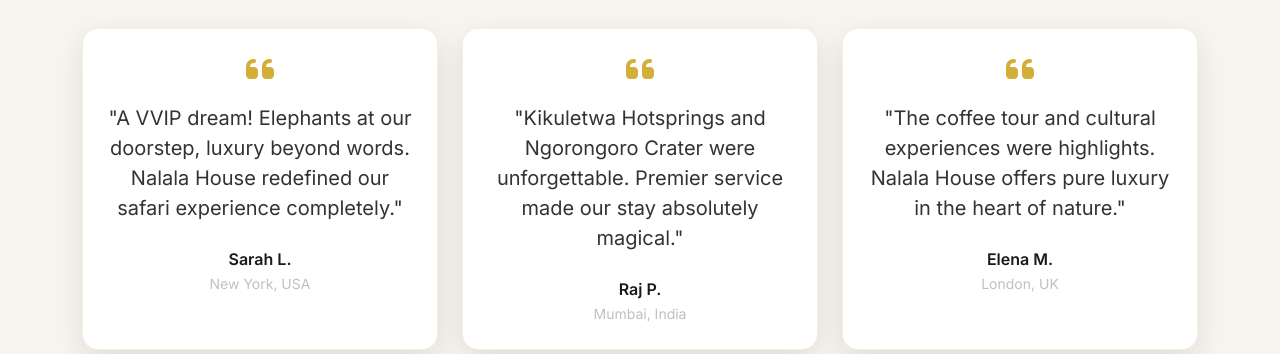
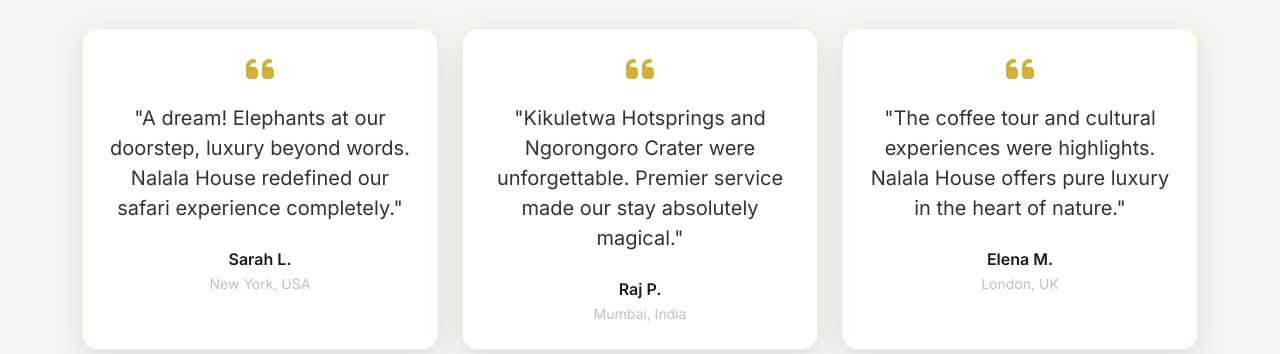
Before and after one commit to Barackwilliam/nalala, a Django app: page / in a window 1280 px wide. Shown: the part 3400-3754 px from the top of the page. Run offline with Django 5.2, Linux system fonts and the light colour scheme; data that the repository does not hold is empty.

Commit message:
first commit

```diff
--- a/templates/home.html
+++ b/templates/home.html
@@ -633,7 +633,7 @@
                     <div class="testimonial-icon mb-3">
                         <i class="fas fa-quote-left text-gold fa-2x"></i>
                     </div>
-                    <p class="testimonial-text fs-5 mb-4">"A VVIP dream! Elephants at our doorstep, luxury beyond words. Nalala House redefined our safari experience completely."</p>
+                    <p class="testimonial-text fs-5 mb-4">"A dream! Elephants at our doorstep, luxury beyond words. Nalala House redefined our safari experience completely."</p>
                     <div class="testimonial-author">
                         <strong class="text-charcoal d-block">Sarah L.</strong>
                         <small class="text-silver">New York, USA</small>
```
